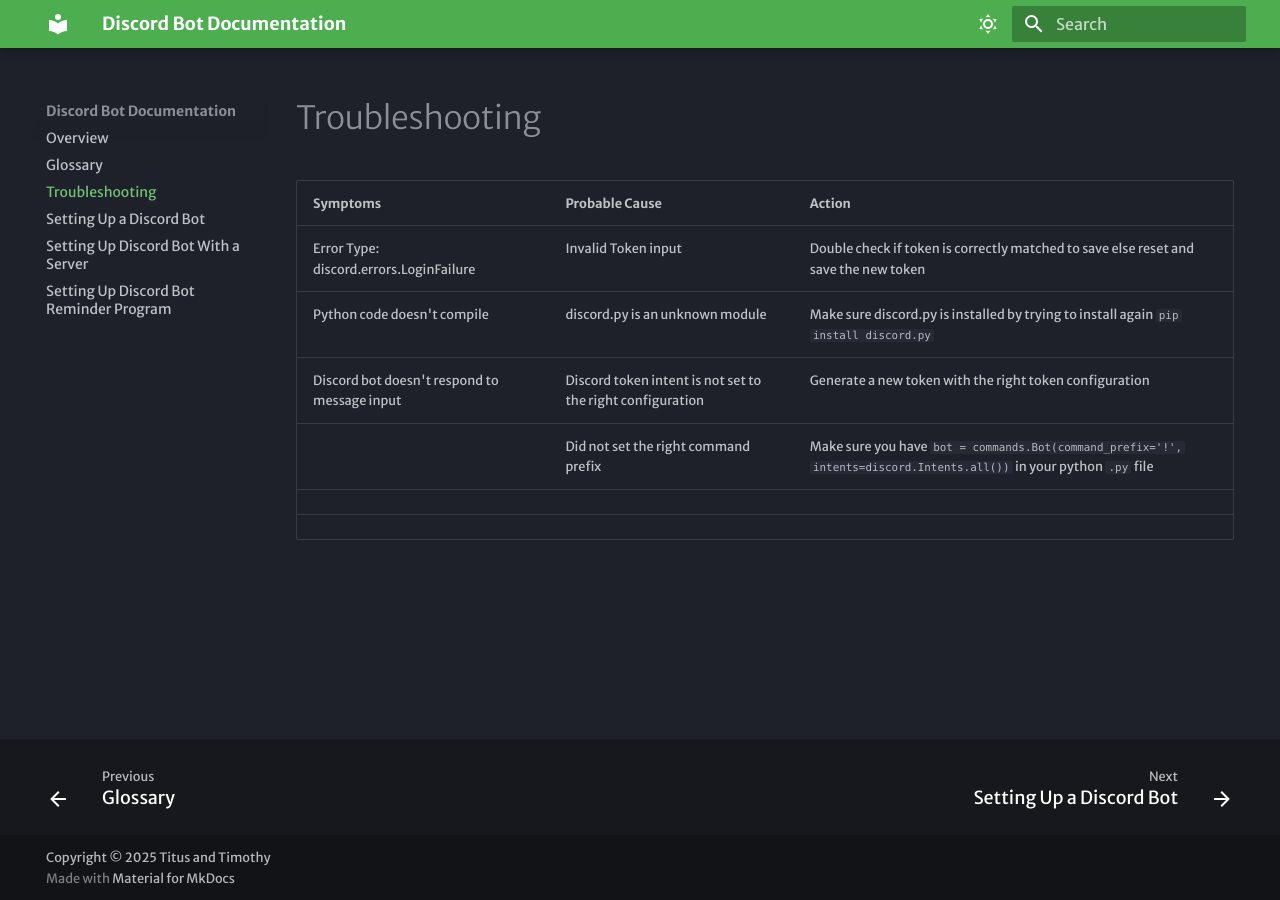
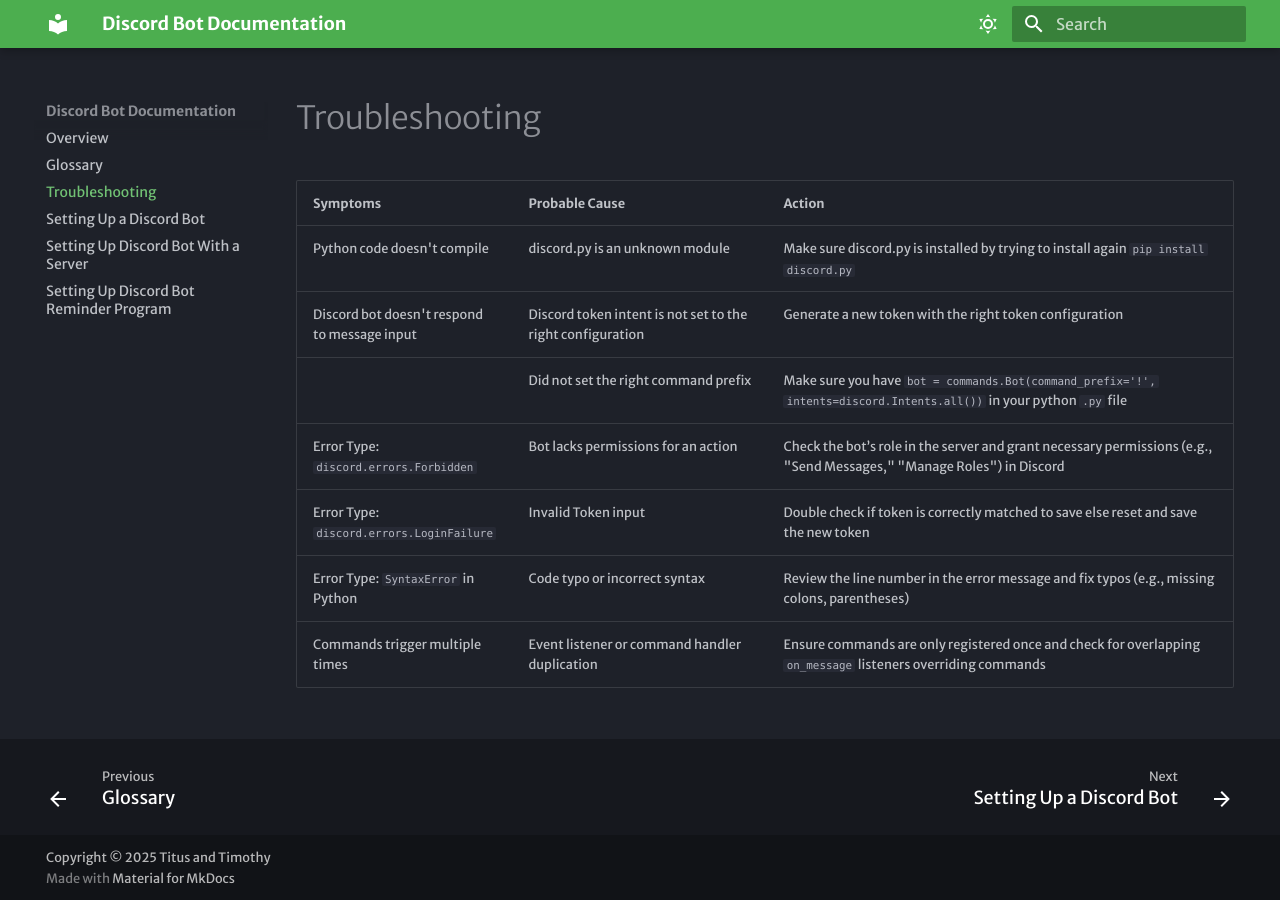
Before and after one commit to TitusLee2000/Discord-Bot-Documentation, an MkDocs documentation site: the page built from docs/Troubleshooting.md, in a window 1280 px wide. Built offline with MkDocs 1.6.1 and Material for MkDocs 9.7.7, drawn with Linux system fonts in a browser that asks for light colours; some web fonts are replaced.

Commit message:
Update Troubleshooting.md

```diff
--- a/docs/Troubleshooting.md
+++ b/docs/Troubleshooting.md
@@ -2,9 +2,10 @@
 
 | **Symptoms** | **Probable Cause** | **Action** |
 | ------------ | ------------------ | ---------- |
-| Error Type: discord.errors.LoginFailure | Invalid Token input | Double check if token is correctly matched to save else reset and save the new token |
 | Python code doesn't compile | discord.py is an unknown module  | Make sure discord.py is installed by trying to install again `pip install discord.py` |
 | Discord bot doesn't respond to message input  | Discord token intent is not set to the right configuration |  Generate a new token with the right token configuration  |
 |              | Did not set the right command prefix | Make sure you have `bot = commands.Bot(command_prefix='!', intents=discord.Intents.all())` in your python `.py` file |
-|   |   |   |
-|   |   |   |
+| Error Type: `discord.errors.Forbidden`  |  Bot lacks permissions for an action | Check the bot’s role in the server and grant necessary permissions (e.g., "Send Messages," "Manage Roles") in Discord  |
+| Error Type: `discord.errors.LoginFailure` | Invalid Token input | Double check if token is correctly matched to save else reset and save the new token |
+| Error Type: `SyntaxError` in Python  | Code typo or incorrect syntax  |  Review the line number in the error message and fix typos (e.g., missing colons, parentheses) |
+|Commands trigger multiple times|Event listener or command handler duplication|Ensure commands are only registered once and check for overlapping `on_message` listeners overriding commands|
```
